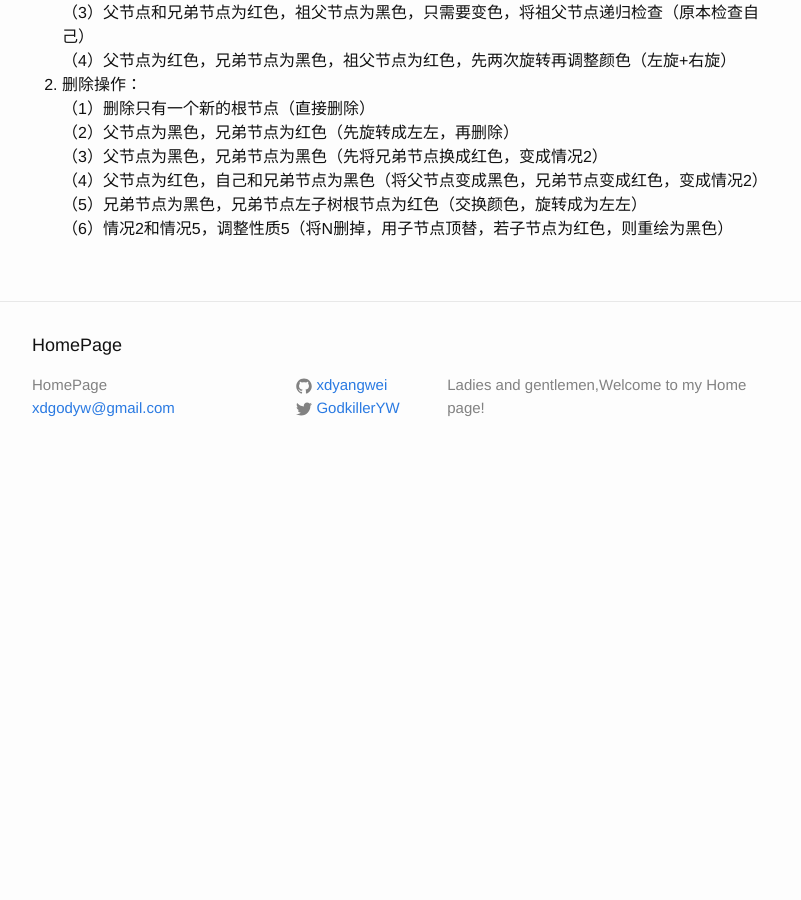
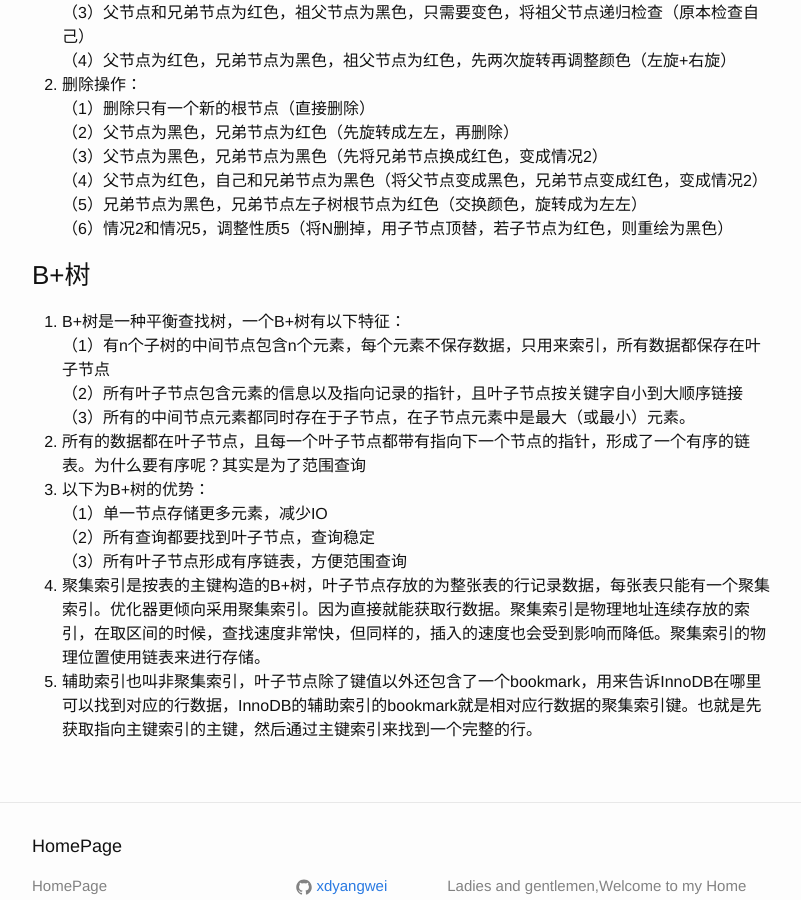
Before and after one commit to xdyangwei/xdyangwei.github.io, a Jekyll site: the page built from _posts/2019-4-3-红黑树.md, in a window 1280 px wide and 900 px high, scrolled down 1015 px. Shown: the whole window, without its empty margins (238-1039 px from the left). Built offline with Jekyll 4.4.1, drawn with Linux system fonts in a browser that asks for light colours; our own code applies the rules of GitHub Pages for plain Markdown files; before the commit the page ends 1494 px from its top, so only the background shows below that.

Commit message:
add the introduction of B+ tree

```diff
--- a/_posts/2019-4-3-红黑树.md
+++ b/_posts/2019-4-3-红黑树.md
@@ -28,3 +28,16 @@
 （4）父节点为红色，自己和兄弟节点为黑色（将父节点变成黑色，兄弟节点变成红色，变成情况2）
 （5）兄弟节点为黑色，兄弟节点左子树根节点为红色（交换颜色，旋转成为左左）
 （6）情况2和情况5，调整性质5（将N删掉，用子节点顶替，若子节点为红色，则重绘为黑色）
+
+### B+树
+1. B+树是一种平衡查找树，一个B+树有以下特征：
+（1）有n个子树的中间节点包含n个元素，每个元素不保存数据，只用来索引，所有数据都保存在叶子节点
+（2）所有叶子节点包含元素的信息以及指向记录的指针，且叶子节点按关键字自小到大顺序链接
+（3）所有的中间节点元素都同时存在于子节点，在子节点元素中是最大（或最小）元素。
+2. 所有的数据都在叶子节点，且每一个叶子节点都带有指向下一个节点的指针，形成了一个有序的链表。为什么要有序呢？其实是为了范围查询
+3. 以下为B+树的优势：
+（1）单一节点存储更多元素，减少IO
+（2）所有查询都要找到叶子节点，查询稳定
+（3）所有叶子节点形成有序链表，方便范围查询
+4. 聚集索引是按表的主键构造的B+树，叶子节点存放的为整张表的行记录数据，每张表只能有一个聚集索引。优化器更倾向采用聚集索引。因为直接就能获取行数据。聚集索引是物理地址连续存放的索引，在取区间的时候，查找速度非常快，但同样的，插入的速度也会受到影响而降低。聚集索引的物理位置使用链表来进行存储。
+5. 辅助索引也叫非聚集索引，叶子节点除了键值以外还包含了一个bookmark，用来告诉InnoDB在哪里可以找到对应的行数据，InnoDB的辅助索引的bookmark就是相对应行数据的聚集索引键。也就是先获取指向主键索引的主键，然后通过主键索引来找到一个完整的行。
```
